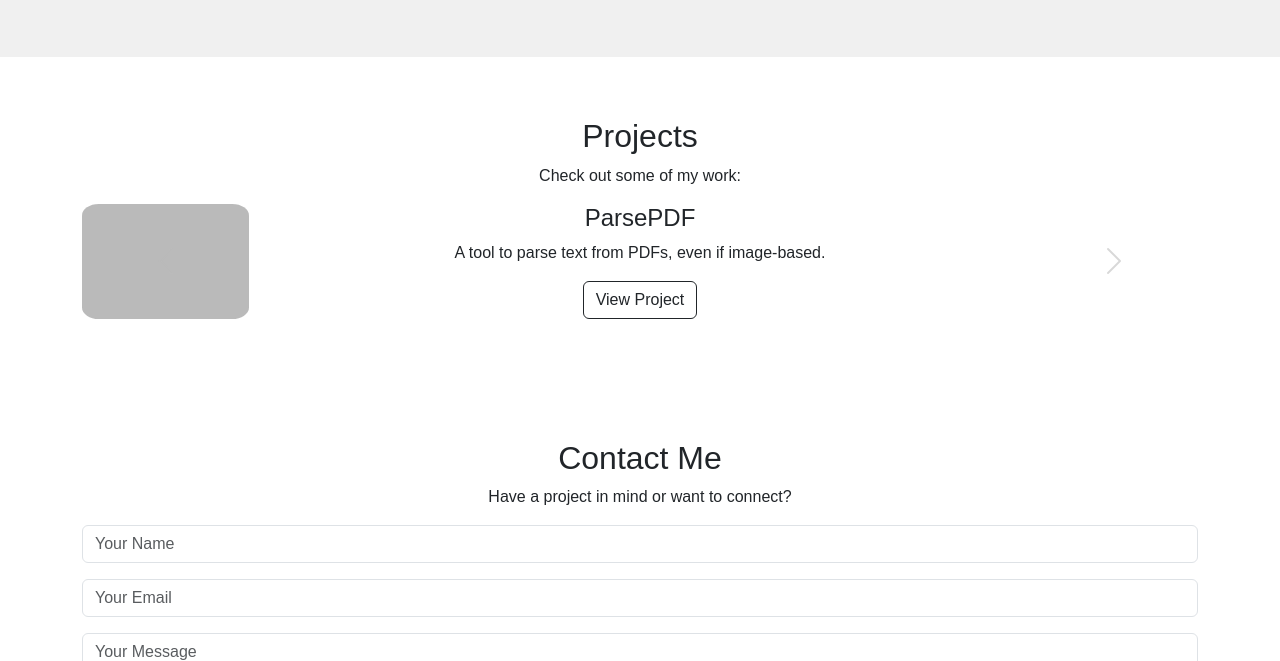
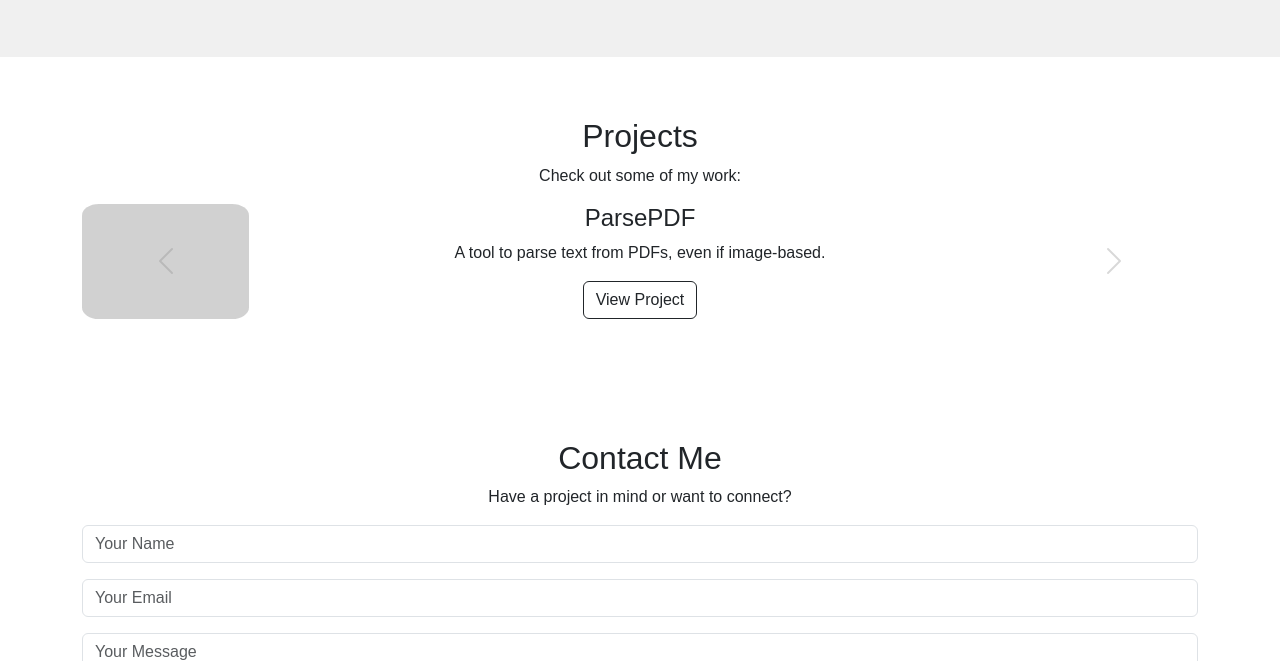
Before and after one commit to Shiboof/shiboof.github.io, a plain HTML site: page index.html in a window 1280 px wide. In both pictures the pointer is over the button "Previous". Shown: the part 785-1446 px from the top of the page. Drawn offline with nearby package versions, Linux system fonts and the light colour scheme.

Commit message:
Update index.html

```diff
--- a/index.html
+++ b/index.html
@@ -77,7 +77,7 @@
         /* Adjust Hover Effect to Make Them Stand Out More */
         .carousel-control-prev:hover,
         .carousel-control-next:hover {
-            background-color: rgba(0, 0, 0, 0.3); /* Light gray background on hover */
+            background-color: rgba(0, 0, 0, 0.2); /* Light gray background on hover */
             border-radius: 10%; /* Rounded background */
             padding: 5px; /*Adjust padding around the icon */
         }
```
